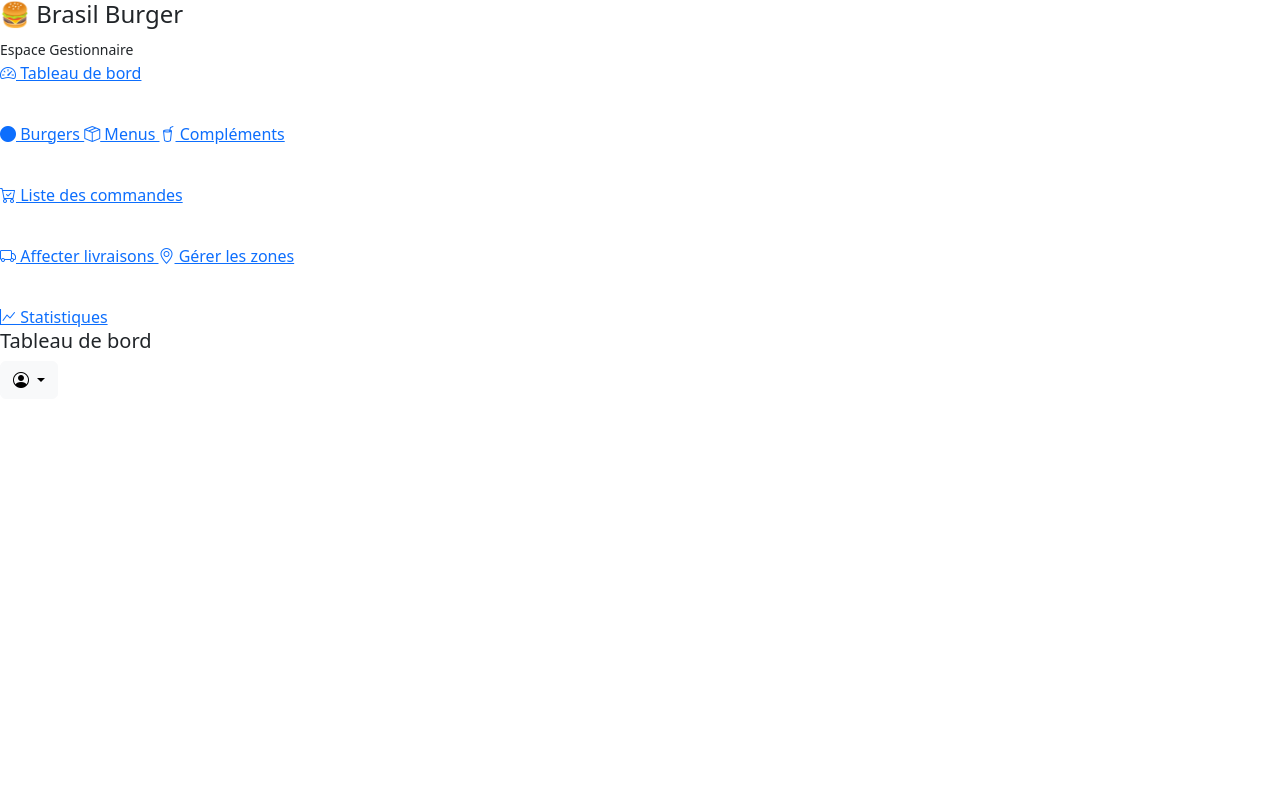
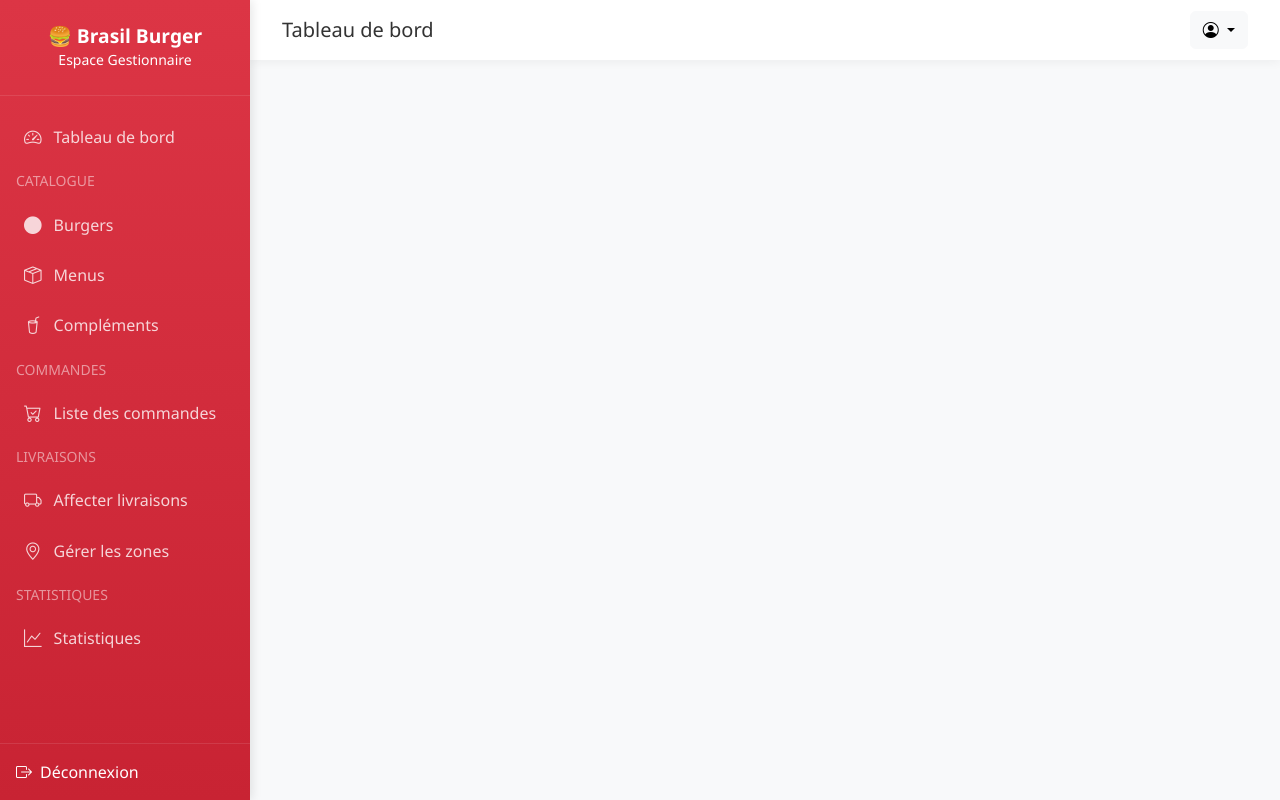
Before and after one commit to aresNB/brasil-burger, a Symfony app: template BrasilBurgerGestionnaire/templates/base.html.twig in a window 1280 px wide. Run offline with Twig, Linux system fonts and the light colour scheme; the template is opened without the code that fills it, so the values that code supplies are empty; some libraries are stand-ins or nearby versions.

Commit message:
feat: Ajout du css

```diff
--- /dev/null
+++ b/BrasilBurgerGestionnaire/public/css/admin.css
@@ -0,0 +1,137 @@
+:root
+{
+    --sidebar-width: 250px;
+    --header-height: 60px;
+    --brasil-red: #dc3545;
+    --brasil-dark-red: #c82333;
+}
+
+body {
+    font-family: 'Segoe UI', Tahoma, Geneva, Verdana, sans-serif;
+    background-color: #f8f9fa;
+}
+
+/* Sidebar */
+.sidebar {
+    position: fixed;
+    top: 0;
+    left: 0;
+    height: 100vh;
+    width: var(--sidebar-width);
+    background: linear-gradient(180deg, var(--brasil-red) 0%, var(--brasil-dark-red) 100%);
+    color: white;
+    overflow-y: auto;
+    z-index: 1000;
+    box-shadow: 2px 0 10px rgba(0, 0, 0, 0.1);
+}
+
+.sidebar-header {
+    padding: 1.5rem 1rem;
+    text-align: center;
+    border-bottom: 1px solid rgba(255, 255, 255, 0.1);
+}
+
+.sidebar-header h4 {
+    margin: 0;
+    font-size: 1.2rem;
+    font-weight: bold;
+}
+
+.sidebar-menu {
+    padding: 1rem 0;
+}
+
+.sidebar-menu a {
+    display: flex;
+    align-items: center;
+    padding: 0.75rem 1.5rem;
+    color: rgba(255, 255, 255, 0.8);
+    text-decoration: none;
+    transition: all 0.3s;
+}
+
+.sidebar-menu a:hover {
+    background-color: rgba(255, 255, 255, 0.1);
+    color: white;
+    padding-left: 2rem;
+}
+
+.sidebar-menu a.active {
+    background-color: rgba(255, 255, 255, 0.2);
+    color: white;
+    border-left: 4px solid white;
+}
+
+.sidebar-menu a i {
+    margin-right: 0.75rem;
+    font-size: 1.1rem;
+}
+
+/* Header */
+.main-header {
+    position: fixed;
+    top: 0;
+    left: var(--sidebar-width);
+    right: 0;
+    height: var(--header-height);
+    background: white;
+    box-shadow: 0 2px 10px rgba(0, 0, 0, 0.05);
+    z-index: 999;
+    display: flex;
+    align-items: center;
+    padding: 0 2rem;
+    justify-content: space-between;
+}
+
+.main-header h5 {
+    margin: 0;
+    color: #333;
+}
+
+/* Content */
+.main-content {
+    margin-left: var(--sidebar-width);
+    margin-top: var(--header-height);
+    padding: 2rem;
+    min-height: calc(100vh - var(--header-height));
+}
+
+/* Cards */
+.stat-card {
+    border: none;
+    border-radius: 15px;
+    box-shadow: 0 5px 15px rgba(0, 0, 0, 0.08);
+    transition: transform 0.3s;
+}
+
+.stat-card:hover {
+    transform: translateY(-5px);
+}
+
+.stat-icon {
+    width: 60px;
+    height: 60px;
+    border-radius: 12px;
+    display: flex;
+    align-items: center;
+    justify-content: center;
+    font-size: 1.5rem;
+}
+
+/* Messages Flash */
+.alert {
+    border-radius: 10px;
+    border-left: 4px solid;
+}
+
+/* Responsive */
+@media(max-width: 768px) {
+    .sidebar {
+        transform: translateX(-100%);
+    }
+    .main-header,
+    .main-content {
+        margin-left: 0;
+        left: 0;
+    }
+}
--- a/BrasilBurgerGestionnaire/templates/security/login.html.twig
+++ b/BrasilBurgerGestionnaire/templates/security/login.html.twig
@@ -8,7 +8,7 @@
 		<link rel="stylesheet" href="https://cdn.jsdelivr.net/npm/bootstrap-icons@1.11.0/font/bootstrap-icons.css">
 		<style>
 			body {
-				background: linear-gradient(135deg, #667eea 0%, #764ba2 100%);
+				background: linear-gradient(135deg, #ea6666ff 0%, #ffffffff 100%);
 				min-height: 100vh;
 				display: flex;
 				align-items: center;
```
Also changed, not shown: BrasilBurgerGestionnaire/public/css/header.css (added), BrasilBurgerGestionnaire/public/css/layout.css (added), BrasilBurgerGestionnaire/public/css/sidebar.css (added), 1 other file.
